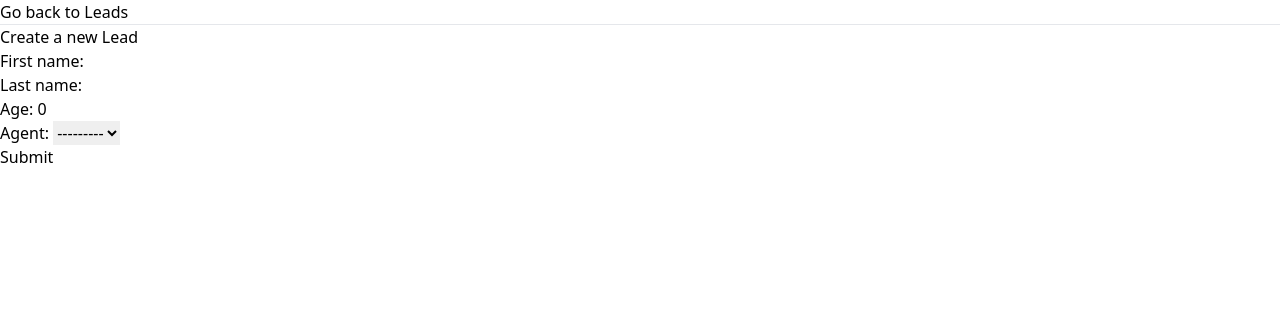
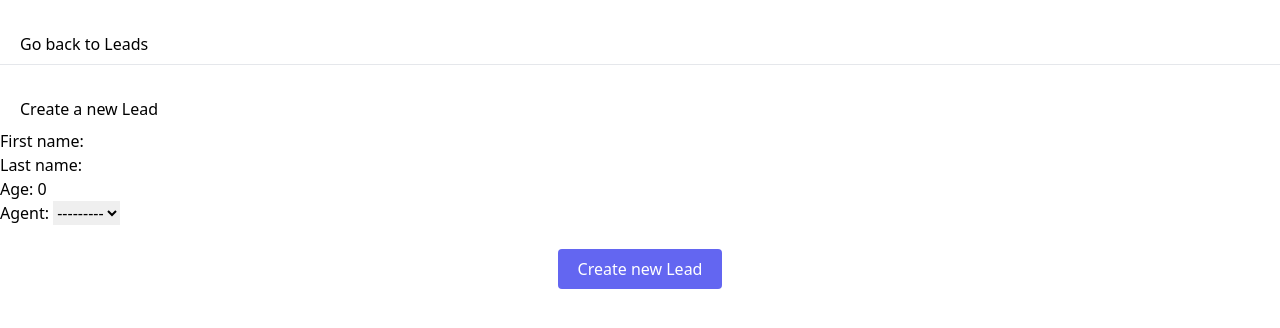
Before and after one commit to Chukwuemeka-Mba/Django.CRM, a Django app: page /leads/create/ in a window 1280 px wide. Shown: the part 80-408 px from the top of the page. Run offline with Django 3.2, Linux system fonts and the light colour scheme; the visitor is signed in with stand-in values (Sample User, id 1); data that the repository does not hold is empty; some libraries are stand-ins or nearby versions.

Commit message:
lots of errors

```diff
--- a/leads/models.py
+++ b/leads/models.py
@@ -33,6 +33,6 @@ class Agent(models.Model):
 
 def post_user_created_signal(sender, instance, created, **kwargs):
     if created:
-        UserProfile.objects.create(user=instance)
+        UserProfile.objects.get_or_create(user=instance)
 
 post_save.connect(post_user_created_signal, sender=User)
--- a/leads/templates/leads/lead_create.html
+++ b/leads/templates/leads/lead_create.html
@@ -1,12 +1,12 @@
 {% extends "base.html" %}
 {% load tailwind_filters %}
 {% block content %}
-    <a href="/leads">Go back to Leads</a>
+    <a class="flex mx-auto mt-6 py-2 px-5 focus:outline-none hover:text-indigo-600" href="/leads">Go back to Leads</a>
     <hr />
-    <h1>Create a new Lead</h1>
+    <h1 class="flex mx-auto mt-6 py-2 px-5 text-center focus:outline-none hover:text-indigo-600">Create a new Lead</h1>
     <form method="post">
         {% csrf_token %}
         {{ form|crispy }}
-        <button type="submit">Submit</button>
+        <button class="flex mx-auto mt-6 text-white bg-indigo-500 border-0 py-2 px-5 focus:outline-none hover:bg-indigo-600 rounded"type="submit">Create new Lead</button>
     </form>
 {% endblock content %}
```
Also changed, not shown: leads/migrations/0007_auto_20210824_1545.py (added), leads/migrations/0008_alter_lead_organisation.py (added), leads/migrations/0009_alter_lead_organisation.py (added), leads/migrations/0010_alter_lead_organisation.py (added), leads/migrations/0011_alter_lead_organisation.py (added), leads/migrations/0012_alter_lead_organisation.py (added), leads/migrations/0013_alter_lead_organisation.py (added), leads/static/css/styles.css (added), leads/static/js/main.js (renamed from templates/static/js/main.js).
